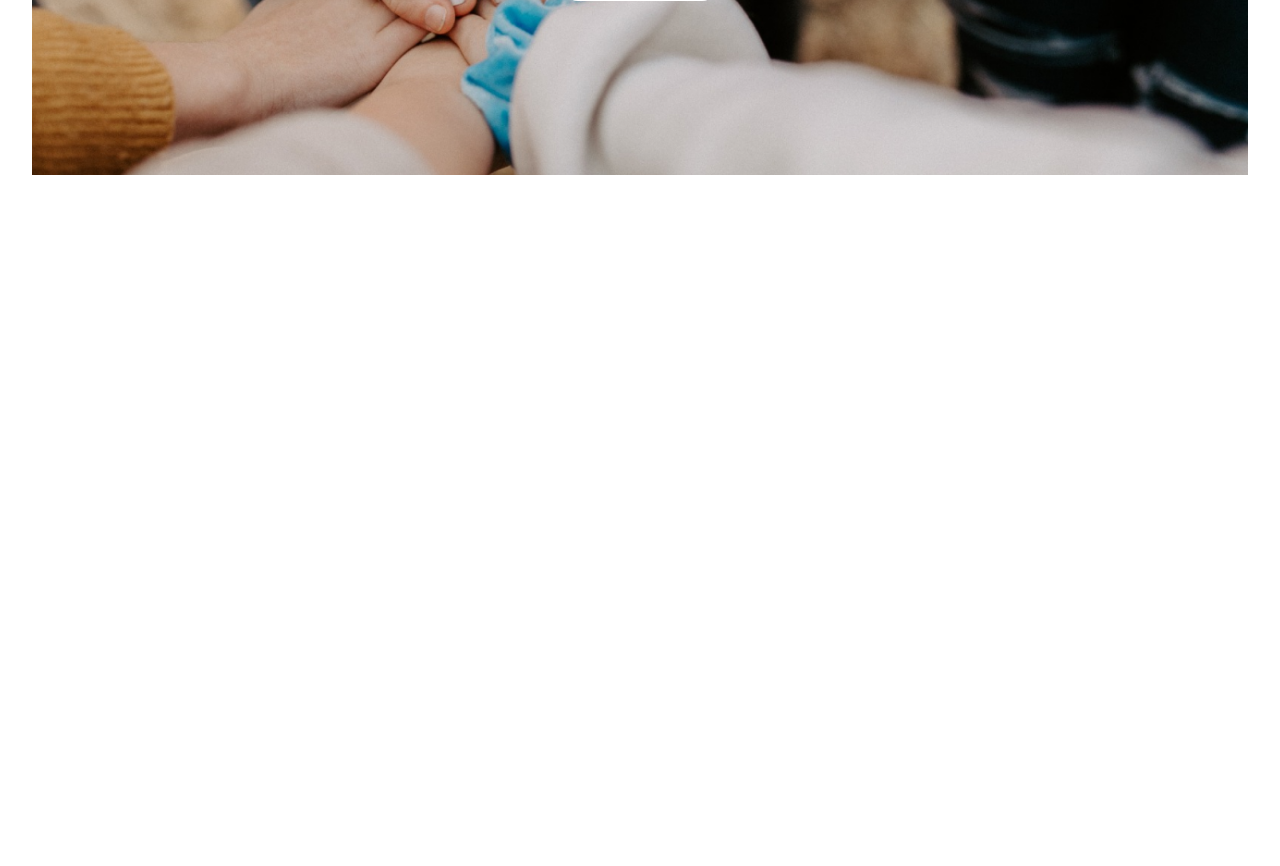
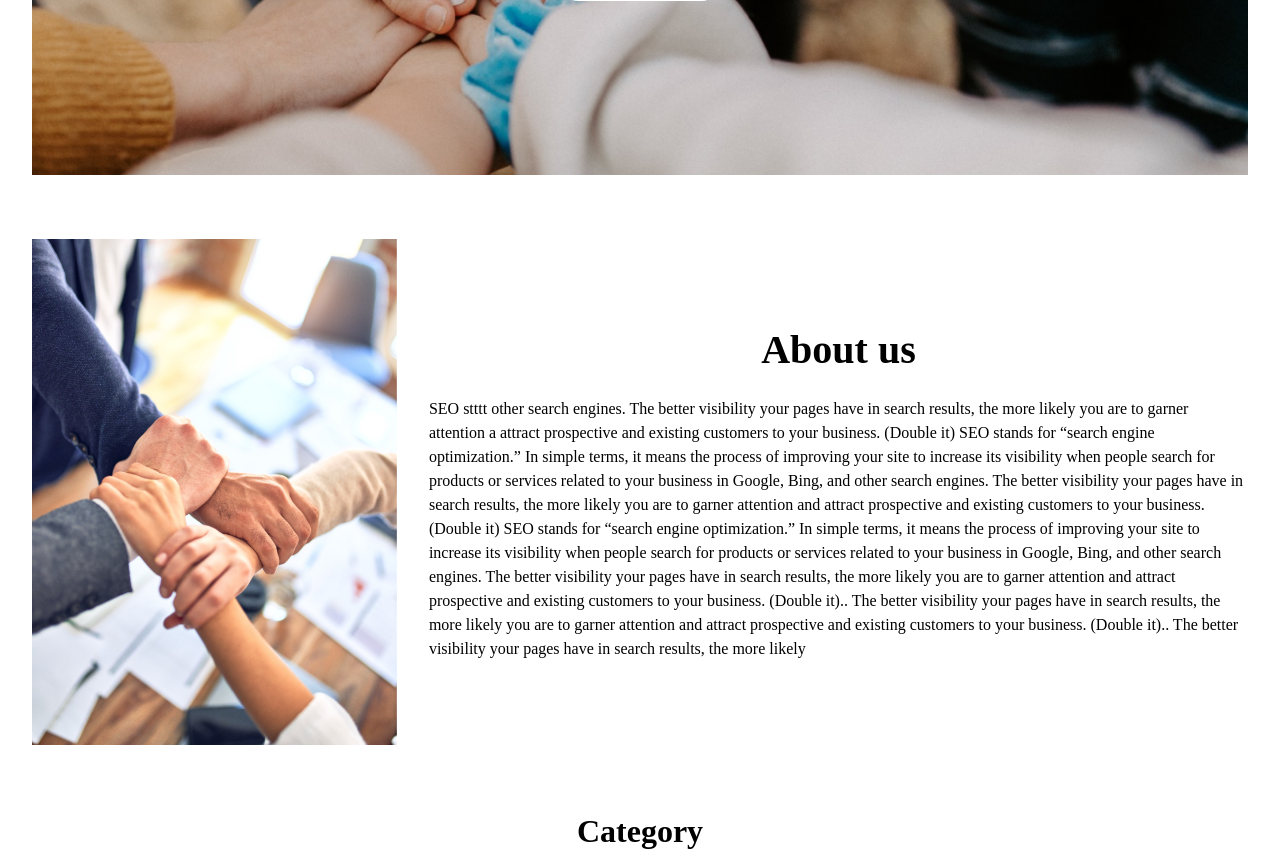
Before and after one commit to ceeriil/YFN, a Django app: template src/templates/app/home.html in a window 1280 px wide. Shown: the part 489-1355 px from the top of the page. Before the commit the page ends 664 px from the top, so only its background shows below. Run offline with Django 3.2, Linux system fonts and the light colour scheme; the template is opened without the code that fills it, so the values that code supplies are empty; parts of the project's set-up code (start-up, migrations or seed data) failed here and were passed over.

Commit message:
finished about us and category section

```diff
--- a/src/static/app/css/style.css
+++ b/src/static/app/css/style.css
@@ -2,6 +2,10 @@
   margin: 0;
   padding: 0;
   box-sizing: border-box;
+}
+
+body {
+  min-height: 100vh;
 }
 
 .nav {
@@ -89,3 +93,79 @@
 .hero_text button:hover {
   transform: scale(1.1);
 }
+
+.about_us {
+  margin-top: 8vh;
+}
+
+.container {
+  width: 95%;
+  margin: 0 auto;
+}
+
+.about_us .flex {
+  display: flex;
+  align-items: center;
+  justify-content: center;
+  gap: 2rem;
+}
+
+.about_us_img {
+  width: 300%;
+}
+
+.about_us_img img {
+  width: 100%;
+}
+
+.about_us_text {
+  display: flex;
+  flex-direction: column;
+  gap: 1.5rem;
+}
+
+.about_us_text h1 {
+  font: bold;
+  text-align: center;
+  font-size: 2.5rem;
+}
+
+.about_us_text p {
+  line-height: 1.5;
+  font-size: 1rem;
+}
+
+.category {
+  margin-top: 8vh;
+}
+
+.category .grid {
+  display: grid;
+  grid-template-columns: repeat(4, 1fr);
+  gap: 3rem;
+}
+
+.category h1 {
+    text-align: center;
+    margin-bottom: 1rem;
+    font-weight: 600;
+    font-size: 2rem;
+}
+
+.category .card .card_img {
+  width: 100%;
+  position: relative;
+}
+
+.category .card img {
+  width: 100%;
+  position: relative;
+}
+
+.category .card .card_text {
+  position: absolute;
+  bottom: 0;
+  padding: 1rem 0.5rem;
+  width: 100%;
+  background-color: rgba(217, 217, 217, 0.3); /* 70% opacity */
+}
--- a/src/templates/app/home.html
+++ b/src/templates/app/home.html
@@ -19,8 +19,57 @@
     <div class="hero_img">
       <img src="{% static 'app/img/header_img.png' %}" alt="header_img" />
       <div class="hero_text">
-        <h1>Together we can <br> create a better society</h1>
+        <h1>
+          Together we can <br />
+          create a better society
+        </h1>
         <button>Join us now</button>
+      </div>
+    </div>
+  </section>
+
+  <section class="about_us">
+    <div class="container flex">
+      <div class="about_us_img">
+        <img src="{% static 'app/img/about_us_img.png' %}" alt="" />
+      </div>
+      <div class="about_us_text">
+        <h1>About us</h1>
+        <p>
+          SEO stttt other search engines. The better visibility your pages have
+          in search results, the more likely you are to garner attention a
+          attract prospective and existing customers to your business. (Double
+          it) SEO stands for “search engine optimization.” In simple terms, it
+          means the process of improving your site to increase its visibility
+          when people search for products or services related to your business
+          in Google, Bing, and other search engines. The better visibility your
+          pages have in search results, the more likely you are to garner
+          attention and attract prospective and existing customers to your
+          business. (Double it) SEO stands for “search engine optimization.” In
+          simple terms, it means the process of improving your site to increase
+          its visibility when people search for products or services related to
+          your business in Google, Bing, and other search engines. The better
+          visibility your pages have in search results, the more likely you are
+          to garner attention and attract prospective and existing customers to
+          your business. (Double it).. The better visibility your pages have in
+          search results, the more likely you are to garner attention and
+          attract prospective and existing customers to your business. (Double
+          it).. The better visibility your pages have in search results, the
+          more likely
+        </p>
+      </div>
+    </div>
+  </section>
+
+  <section class="category">
+    <div class="container">
+        <h1>Category</h1>
+        <div class="grid">
+        {% for card_data in card_data_list %}
+            {% with card_data=card_data %}
+                {% include 'app/card.html' %}
+            {% endwith %}
+        {% endfor %}
       </div>
     </div>
   </section>
```
Also changed, not shown: src/app/views.py (+29 -0 lines), src/templates/app/card.html (added, +12 -0 lines), src/static/app/img/about_us_img.png (added), src/static/app/img/artists.png (added), src/static/app/img/creators.png (added), src/static/app/img/enterpreneur.png (added), src/static/app/img/writers.png (added). Lines whose indentation alone changed are shown as unchanged.
